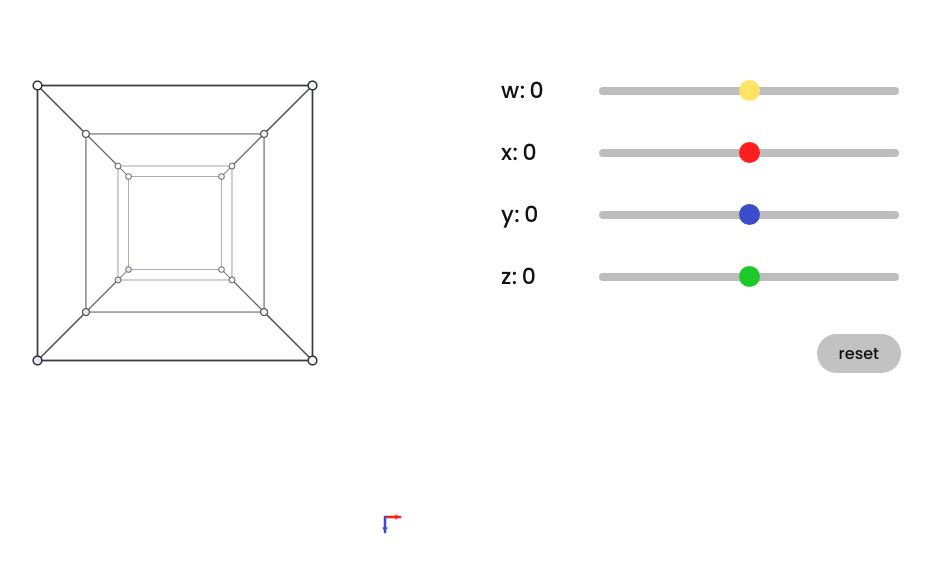
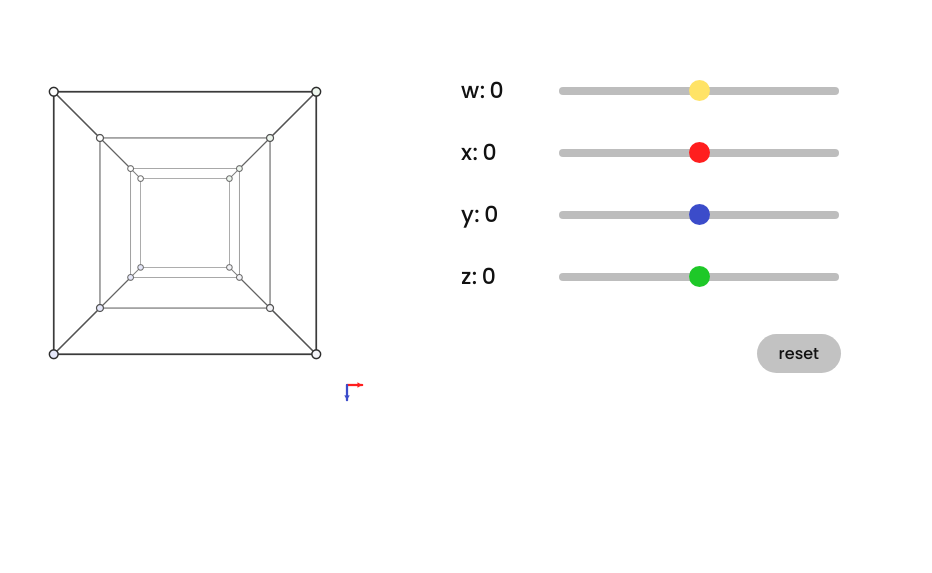
Before and after one commit to fiahhhhhh7/Ggfkez, a plain HTML site: page index.html in a window 1280 px wide. Shown: the part 177-750 px from the top of the page, without its empty margins (237-1169 px from the left). Drawn offline with Linux system fonts and the light colour scheme.

Commit message:
index.html

```diff
--- a/index.html
+++ b/index.html
@@ -30,7 +30,6 @@
       font-family: 'Poppins', sans-serif;
     }
 
-    /* 預設直向視窗容器 */
     .app-frame {
       width: 100%;
       max-width: 440px;
@@ -45,10 +44,10 @@
       position: relative;
     }
 
-    /* 左／上：超立方體畫布 + 四軸方向指示器 */
     .viewport-section {
       position: relative;
       width: 100%;
+      height: 320px;
       display: flex;
       justify-content: center;
       align-items: center;
@@ -57,8 +56,8 @@
 
     canvas#tesseractCanvas {
       display: block;
-      width: min(320px, 72vw, 42vh);
-      height: min(320px, 72vw, 42vh);
+      width: 300px;
+      height: 300px;
       cursor: grab;
     }
 
@@ -66,17 +65,15 @@
       cursor: grabbing;
     }
 
-    /* 四軸方向指示器 (Red: x, Blue: y, Green: z, Yellow: w) */
     canvas#axisGizmo {
       position: absolute;
-      right: 4px;
-      bottom: 4px;
+      right: 6px;
+      bottom: 6px;
       width: 82px;
       height: 82px;
       pointer-events: none;
     }
 
-    /* 右／下：控制滑桿區塊 */
     .controls-section {
       width: 100%;
       display: flex;
@@ -92,7 +89,6 @@
       width: 100%;
     }
 
-    /* 左側標籤與無框可輸入數值 */
     .label-value-group {
       display: flex;
       align-items: baseline;
@@ -136,7 +132,6 @@
       margin: 0;
     }
 
-    /* 滑桿軌道 */
     input[type="range"] {
       -webkit-appearance: none;
       appearance: none;
@@ -149,7 +144,6 @@
       touch-action: none;
     }
 
-    /* 滑桿圓點 (WebKit) */
     input[type="range"]::-webkit-slider-thumb {
       -webkit-appearance: none;
       appearance: none;
@@ -164,7 +158,6 @@
       transform: scale(1.12);
     }
 
-    /* 滑桿圓點 (Firefox) */
     input[type="range"]::-moz-range-thumb {
       width: 21px;
       height: 21px;
@@ -174,7 +167,6 @@
       transition: transform 0.1s ease;
     }
 
-    /* 四個軸圓點配色：w 黃、x 紅、y 藍、z 綠 */
     #slider-w::-webkit-slider-thumb { background: #ffe366; }
     #slider-w::-moz-range-thumb { background: #ffe366; }
 
@@ -187,7 +179,6 @@
     #slider-z::-webkit-slider-thumb { background: #1ec828; }
     #slider-z::-moz-range-thumb { background: #1ec828; }
 
-    /* Reset 按鈕列 */
     .footer-row {
       width: 100%;
       display: flex;
@@ -235,28 +226,26 @@
       }
 
       .viewport-section {
-        width: auto;
-        flex: 1.1;
-        height: 100%;
-        max-width: 540px;
+        width: 440px;
+        height: 440px;
+        flex: none;
       }
 
       canvas#tesseractCanvas {
-        width: min(440px, 44vw, 76vh);
-        height: min(440px, 44vw, 76vh);
+        width: 420px;
+        height: 420px;
       }
 
       canvas#axisGizmo {
-        right: 12px;
-        bottom: 12px;
+        right: 10px;
+        bottom: 10px;
         width: 96px;
         height: 96px;
       }
 
       .controls-section {
-        flex: 0.9;
-        width: auto;
-        max-width: 400px;
+        flex: 0 1 380px;
+        width: 380px;
         gap: 28px;
         justify-content: center;
       }
@@ -270,13 +259,11 @@
 <body>
 
   <div class="app-frame">
-    <!-- 左／上：超立方體主畫布與軸向指示器 -->
     <div class="viewport-section">
-      <canvas id="tesseractCanvas" width="640" height="640"></canvas>
-      <canvas id="axisGizmo" width="164" height="164"></canvas>
+      <canvas id="tesseractCanvas" width="840" height="840"></canvas>
+      <canvas id="axisGizmo" width="192" height="192"></canvas>
     </div>
 
-    <!-- 右／下：控制項：順序為 w, x, y, z -->
     <div class="controls-section">
       <div class="slider-row">
         <div class="label-value-group">
@@ -334,41 +321,15 @@
 
     const resetBtn = document.getElementById('reset-btn');
 
-    // 預設角度為 0, 0, 0, 0
     const INITIAL_ANGLES = { w: 0, x: 0, y: 0, z: 0 };
     const state = { ...INITIAL_ANGLES };
 
-    let mainLogicalSize = 320;
-    let gizmoLogicalSize = 82;
+    mainCtx.lineCap = 'round';
+    mainCtx.lineJoin = 'round';
+    gizmoCtx.lineCap = 'round';
+    gizmoCtx.lineJoin = 'round';
 
-    // 1. 高解析度 Canvas 初始化（具備安全最小尺寸防呆）
-    function setupHighResCanvases() {
-      const dpr = Math.max(window.devicePixelRatio || 1, 2);
-
-      const mainRect = mainCanvas.getBoundingClientRect();
-      const rawMainSize = Math.min(mainRect.width, mainRect.height);
-      mainLogicalSize = rawMainSize >= 80 ? rawMainSize : 320;
-
-      mainCanvas.width = Math.round(mainLogicalSize * dpr);
-      mainCanvas.height = Math.round(mainLogicalSize * dpr);
-      mainCtx.setTransform(dpr, 0, 0, dpr, 0, 0);
-      mainCtx.lineCap = 'round';
-      mainCtx.lineJoin = 'round';
-
-      const gizmoRect = gizmoCanvas.getBoundingClientRect();
-      const rawGizmoSize = Math.min(gizmoRect.width, gizmoRect.height);
-      gizmoLogicalSize = rawGizmoSize >= 40 ? rawGizmoSize : 82;
-
-      gizmoCanvas.width = Math.round(gizmoLogicalSize * dpr);
-      gizmoCanvas.height = Math.round(gizmoLogicalSize * dpr);
-      gizmoCtx.setTransform(dpr, 0, 0, dpr, 0, 0);
-      gizmoCtx.lineCap = 'round';
-      gizmoCtx.lineJoin = 'round';
-
-      render();
-    }
-
-    // 2. 建立超立方體 16 個頂點與 32 條邊
+    // 16 個四維頂點 (x, y, z, w ∈ {-1, 1})
     const vertices = [];
     for (let i = 0; i < 16; i++) {
       vertices.push([
@@ -379,6 +340,7 @@
       ]);
     }
 
+    // 32 條邊
     const edges = [];
     for (let i = 0; i < 16; i++) {
       for (let j = i + 1; j < 16; j++) {
@@ -390,7 +352,6 @@
       }
     }
 
-    // 3. 四維旋轉運算
     function degToRad(deg) {
       return (deg * Math.PI) / 180;
     }
@@ -404,7 +365,6 @@
 
       let t1, t2;
 
-      // W 軸：XW 平面旋轉
       if (aw !== 0) {
         t1 = x * Math.cos(aw) - w * Math.sin(aw);
         t2 = x * Math.sin(aw) + w * Math.cos(aw);
@@ -412,7 +372,6 @@
         w = t2;
       }
 
-      // X 軸：YZ 平面旋轉
       if (ax !== 0) {
         t1 = y * Math.cos(ax) - z * Math.sin(ax);
         t2 = y * Math.sin(ax) + z * Math.cos(ax);
@@ -420,7 +379,6 @@
         z = t2;
       }
 
-      // Y 軸：XZ 平面旋轉
       if (ay !== 0) {
         t1 = x * Math.cos(ay) + z * Math.sin(ay);
         t2 = -x * Math.sin(ay) + z * Math.cos(ay);
@@ -428,7 +386,6 @@
         z = t2;
       }
 
-      // Z 軸：XY 平面旋轉
       if (az !== 0) {
         t1 = x * Math.cos(az) - y * Math.sin(az);
         t2 = x * Math.sin(az) + y * Math.cos(az);
@@ -439,7 +396,6 @@
       return [x, y, z, w];
     }
 
-    // 4. 共用的 4D -> 3D -> 2D 投影函式
     const DISTANCE_4D = 2.8;
     const DISTANCE_3D = 2.6;
 
@@ -467,12 +423,12 @@
       };
     }
 
-    // 5. 繪製主超立方體
     function renderTesseract() {
-      mainCtx.clearRect(0, 0, mainLogicalSize, mainLogicalSize);
+      const size = mainCanvas.width;
+      mainCtx.clearRect(0, 0, size, size);
 
-      const center = mainLogicalSize / 2;
-      const scale = mainLogicalSize * 1.15;
+      const center = size / 2;
+      const scale = size * 1.15;
       const projected = vertices.map(v => projectPoint4Dto2D(v, center, center, scale));
 
       for (const [i, j] of edges) {
@@ -481,7 +437,7 @@
         const avgDepth = (p1.depthFactor + p2.depthFactor) / 2;
 
         const normalized = Math.min(Math.max((avgDepth - 0.1) / 0.25, 0), 1);
-        const lineWidth = 0.75 + normalized * 1.4;
+        const lineWidth = (0.75 + normalized * 1.4) * (size / 420);
         const grayValue = Math.round(145 - normalized * 125);
 
         mainCtx.beginPath();
@@ -501,7 +457,7 @@
       for (const idx of sortedIndices) {
         const p = projected[idx];
         const normalized = Math.min(Math.max((p.depthFactor - 0.1) / 0.25, 0), 1);
-        const radius = 2.8 + normalized * 2.3;
+        const radius = (2.8 + normalized * 2.3) * (size / 420);
         const borderGray = Math.round(110 - normalized * 95);
 
         mainCtx.beginPath();
@@ -509,25 +465,24 @@
         mainCtx.fillStyle = nodeColors[idx % nodeColors.length];
         mainCtx.fill();
 
-        mainCtx.lineWidth = 1.0 + normalized * 0.65;
+        mainCtx.lineWidth = (1.0 + normalized * 0.65) * (size / 420);
         mainCtx.strokeStyle = `rgb(${borderGray}, ${borderGray}, ${borderGray})`;
         mainCtx.stroke();
       }
     }
 
-    // 6. 繪製四軸方向指示箭頭 (Gizmo)
-    function drawArrow(ctx, fromX, fromY, toX, toY, color) {
+    function drawArrow(ctx, fromX, fromY, toX, toY, color, scaleRatio) {
       const dx = toX - fromX;
       const dy = toY - fromY;
       const len = Math.hypot(dx, dy);
-      if (len < 1.5) return;
+      if (len < 2) return;
 
       const angle = Math.atan2(dy, dx);
-      const headLen = Math.min(6.2, len * 0.36);
+      const headLen = Math.min(12 * scaleRatio, len * 0.36);
 
       ctx.strokeStyle = color;
       ctx.fillStyle = color;
-      ctx.lineWidth = 2.5;
+      ctx.lineWidth = 4.5 * scaleRatio;
 
       ctx.beginPath();
       ctx.moveTo(fromX, fromY);
@@ -549,20 +504,21 @@
     }
 
     function renderAxisGizmo() {
-      gizmoCtx.clearRect(0, 0, gizmoLogicalSize, gizmoLogicalSize);
+      const size = gizmoCanvas.width;
+      gizmoCtx.clearRect(0, 0, size, size);
 
-      const cx = gizmoLogicalSize / 2;
-      const cy = gizmoLogicalSize / 2;
-      const axisUnitLength = 1.0;
-      const gizmoScale = gizmoLogicalSize * 1.15;
+      const cx = size / 2;
+      const cy = size / 2;
+      const gizmoScale = size * 1.15;
+      const scaleRatio = size / 192;
 
       const origin2D = projectPoint4Dto2D([0, 0, 0, 0], cx, cy, gizmoScale);
 
       const axisDefs = [
-        { name: 'w', tip: [0, 0, 0, axisUnitLength], color: '#ffe366' },
-        { name: 'x', tip: [axisUnitLength, 0, 0, 0], color: '#ff1e1e' },
-        { name: 'y', tip: [0, axisUnitLength, 0, 0], color: '#3b4cca' },
-        { name: 'z', tip: [0, 0, axisUnitLength, 0], color: '#1ec828' }
+        { name: 'w', tip: [0, 0, 0, 1], color: '#ffe366' },
+        { name: 'x', tip: [1, 0, 0, 0], color: '#ff1e1e' },
+        { name: 'y', tip: [0, 1, 0, 0], color: '#3b4cca' },
+        { name: 'z', tip: [0, 0, 1, 0], color: '#1ec828' }
       ];
 
       const projectedAxes = axisDefs.map(def => {
@@ -579,7 +535,7 @@
 
       projectedAxes.sort((a, b) => a.depthFactor - b.depthFactor);
       for (const ax of projectedAxes) {
-        drawArrow(gizmoCtx, ax.fromX, ax.fromY, ax.toX, ax.toY, ax.color);
+        drawArrow(gizmoCtx, ax.fromX, ax.fromY, ax.toX, ax.toY, ax.color, scaleRatio);
       }
     }
 
@@ -588,7 +544,6 @@
       renderAxisGizmo();
     }
 
-    // 7. 角度正規化與控制項同步
     function normalizeDegrees(deg) {
       let val = parseFloat(deg);
       if (isNaN(val)) return 0;
@@ -635,7 +590,7 @@
       });
     });
 
-    // 8. 滑鼠拖曳方塊旋轉（x, y 軸）與滾輪控制 w 軸
+    // 滑鼠拖曳方塊旋轉（x, y 軸）與滾輪控制 w 軸
     let isDragging = false;
     let lastPointerX = 0;
     let lastPointerY = 0;
@@ -691,7 +646,6 @@
       setAxisAngle('w', nextW, false);
     }, { passive: false });
 
-    // 9. Reset 歸零
     resetBtn.addEventListener('click', () => {
       axes.forEach(axis => {
         state[axis] = INITIAL_ANGLES[axis];
@@ -701,21 +655,13 @@
       render();
     });
 
-    // 防止頁面捲動
     document.addEventListener('touchmove', (e) => {
       if (e.target.tagName !== 'INPUT') {
         e.preventDefault();
       }
     }, { passive: false });
 
-    window.addEventListener('resize', setupHighResCanvases);
-    window.addEventListener('orientationchange', () => {
-      setTimeout(setupHighResCanvases, 60);
-    });
-
-    // 確保在 DOM 與樣式套用後立即繪製，並在視窗載入完成時再次校準解析度
-    setupHighResCanvases();
-    window.addEventListener('load', setupHighResCanvases);
+    render();
   </script>
 </body>
 </html>
```
